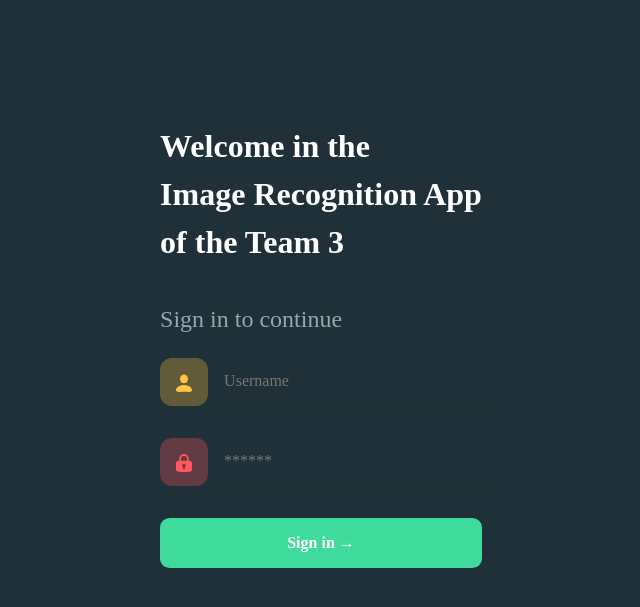
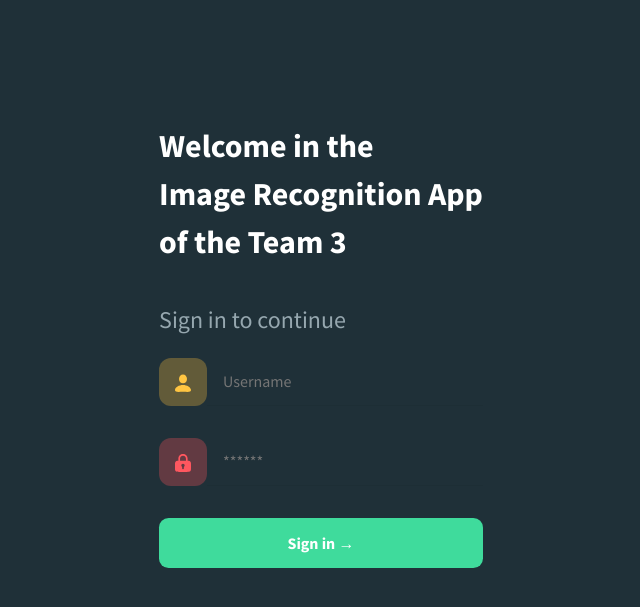
Before and after one commit to TD-team3/img-recognition-web-app-fe, a website built with webpack: page src/index.html in a window 1280 px wide. Shown: the part 63-670 px from the top of the page, without its empty margins (319-959 px from the left). Built offline with nearby package versions, Linux system fonts and the light colour scheme.

Commit message:
[ADD] Font import

```diff
--- a/src/assets/scss/main.scss
+++ b/src/assets/scss/main.scss
@@ -21,16 +21,12 @@ Components -- Designed components, chunks of UI.
 Trumps ------ Helpers and overrides.
 ↥↥↥↥↥↥↥↥↥↥↥↥↥↥↥↥↥↥↥↥↥↥↥↥↥↥↥↥↥↥↥↥↥↥↥↥↥↥↥↥↥↥↥↥↥↥↥↥↥↥↥↥↥↥↥↥↥↥↥↥↥↥↥↥↥↥ */
 
+@import url('https://fonts.googleapis.com/css2?family=Source+Sans+Pro:wght@200;300;400;600;700;900&display=swap');
 @import "./settings/settings";
-
 @import "./generic/normalize";
-
 @import "./elements/typography";
 @import "./elements/generic";
-
 @import "./objects/layout";
-
 @import "./components/buttons";
 @import "./components/forms";
-
 @import "./trumps/utilities";
```
